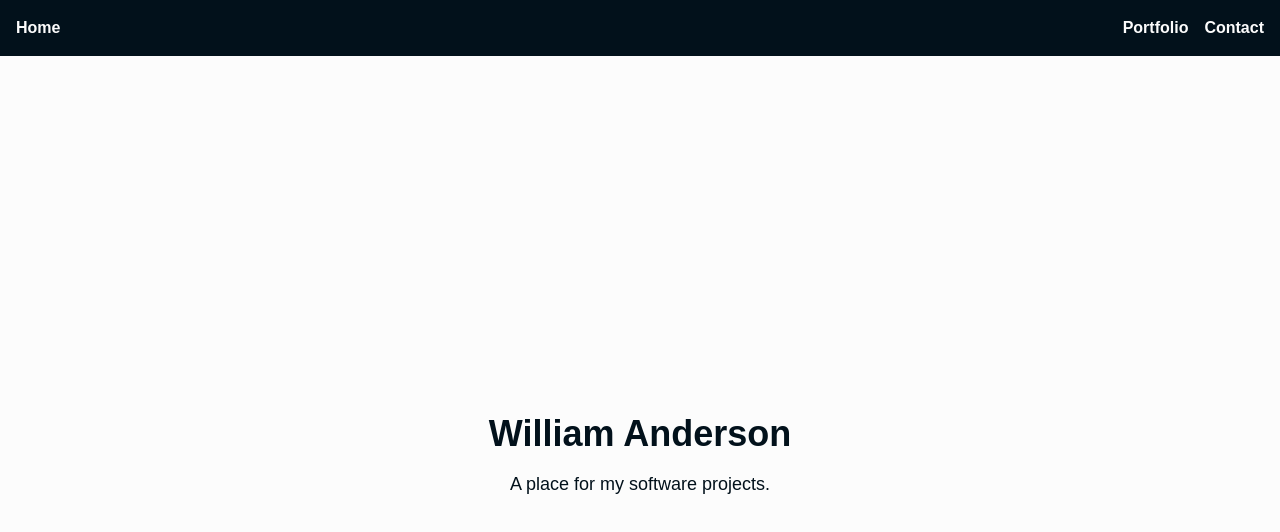
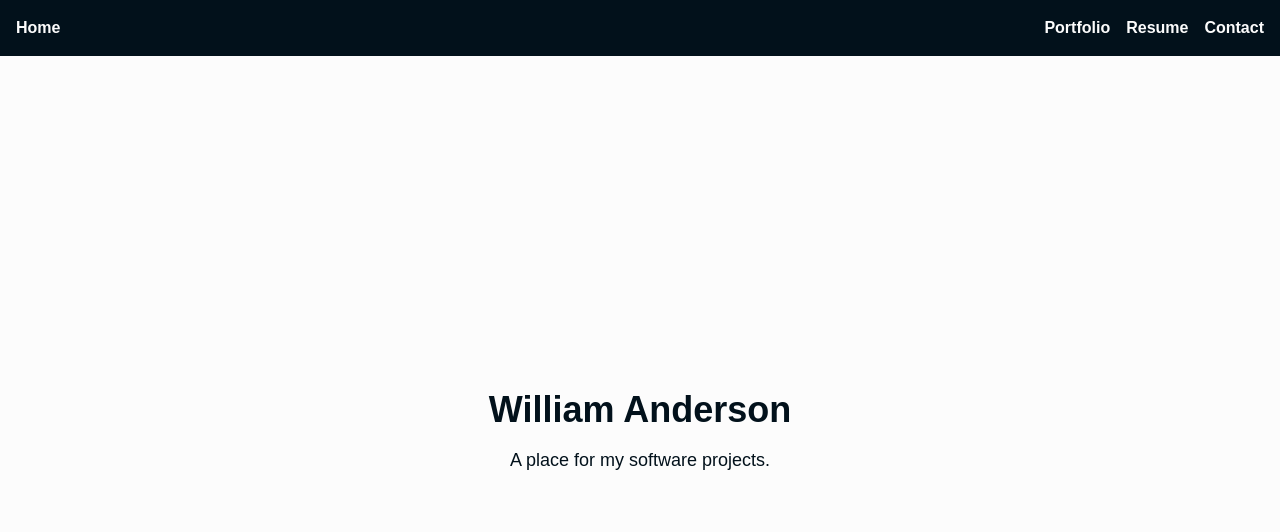
Before and after one commit to WilliamDAnderson/Portfolio-2, a Next.js app: page / in a window 1280 px wide. Shown: the top 532 px of the page. Built offline with nearby package versions, Linux system fonts and the light colour scheme.

Commit message:
Fixed header to the top of the screen.

```diff
--- a/src/app/layout.tsx
+++ b/src/app/layout.tsx
@@ -26,30 +26,27 @@ export default function RootLayout({
   return (
 	<html lang="en">
 		<body className={`${geistSans.variable} ${geistMono.variable} antialiased flex flex-col min-h-screen`}>
-			<header className="p-4 font-bold">
+			<header className="fixed top-0 left-0 w-full z-50 p-4  font-bold">
 				<nav className="container mx-auto flex items-center">
 					<div className="flex-grow">
-						<Link href="/"
-							className="font-bold"
-						>
+						<Link href="/" className="font-bold">
 							Home
 						</Link>
 					</div>
 					<div className="flex space-x-4">
-						<Link href="/portfolio"
-								className="font-bold"
-						>
+						<Link href="/portfolio" className="font-bold">
 							Portfolio
 						</Link>
-						<Link href="/contact"
-								className="font-bold"
-						>
+						<Link href="/resume" className="font-bold">
+							Resume
+						</Link>
+						<Link href="/contact" className="font-bold">
 							Contact
 						</Link>
 					</div>
 				</nav>
 			</header>
-			<main className="flex-grow">{children}</main>
+			<main className="pt-16 min-h-screen flex items-center justify-center">{children}</main>
 	  </body>
 	</html>
   );
--- a/src/app/page.tsx
+++ b/src/app/page.tsx
@@ -1,12 +1,8 @@
 export default function Home() {
   return (
-    <div className="flex flex-col items-center justify-center min-h-screen">
-      <h1 className="text-4xl font-bold">
-        William Anderson
-      </h1>
-      <p className="mt-4 text-lg">
-        A place for my software projects.
-      </p>
+    <div className="text-center">
+      <h1 className="text-4xl font-bold">William Anderson</h1>
+      <p className="mt-4 text-lg">A place for my software projects.</p>
     </div>
   );
 }
--- a/src/app/portfolio/page.tsx
+++ b/src/app/portfolio/page.tsx
@@ -54,7 +54,7 @@ const PortfolioPage = async () => {
                     className="relative w-full h-auto rounded-md overflow-hidden mx-auto"
                   >
                     <Image
-                      src={`/${img}`}
+                      src={img}
                       alt={`${project.title} - ${index + 1}`}
                       layout="responsive"
                       objectFit="cover"
--- a/src/data/projects.json
+++ b/src/data/projects.json
@@ -20,9 +20,9 @@
                  "Cloud Development",
                  "Data Modeling",
                  "Event-driven"],
-    "images": ["./images/capstone_dashboard.jpg",
-               "./images/capstone_3d.jpg",
-               "./images/capstone_admin.jpg"],
+    "images": ["/images/capstone_dashboard.jpg",
+               "/images/capstone_3d.jpg",
+               "/images/capstone_admin.jpg"],
     "programmers": ["William Anderson",
                     "Yujung Park",
                     "Amel Korandippillil",
```
